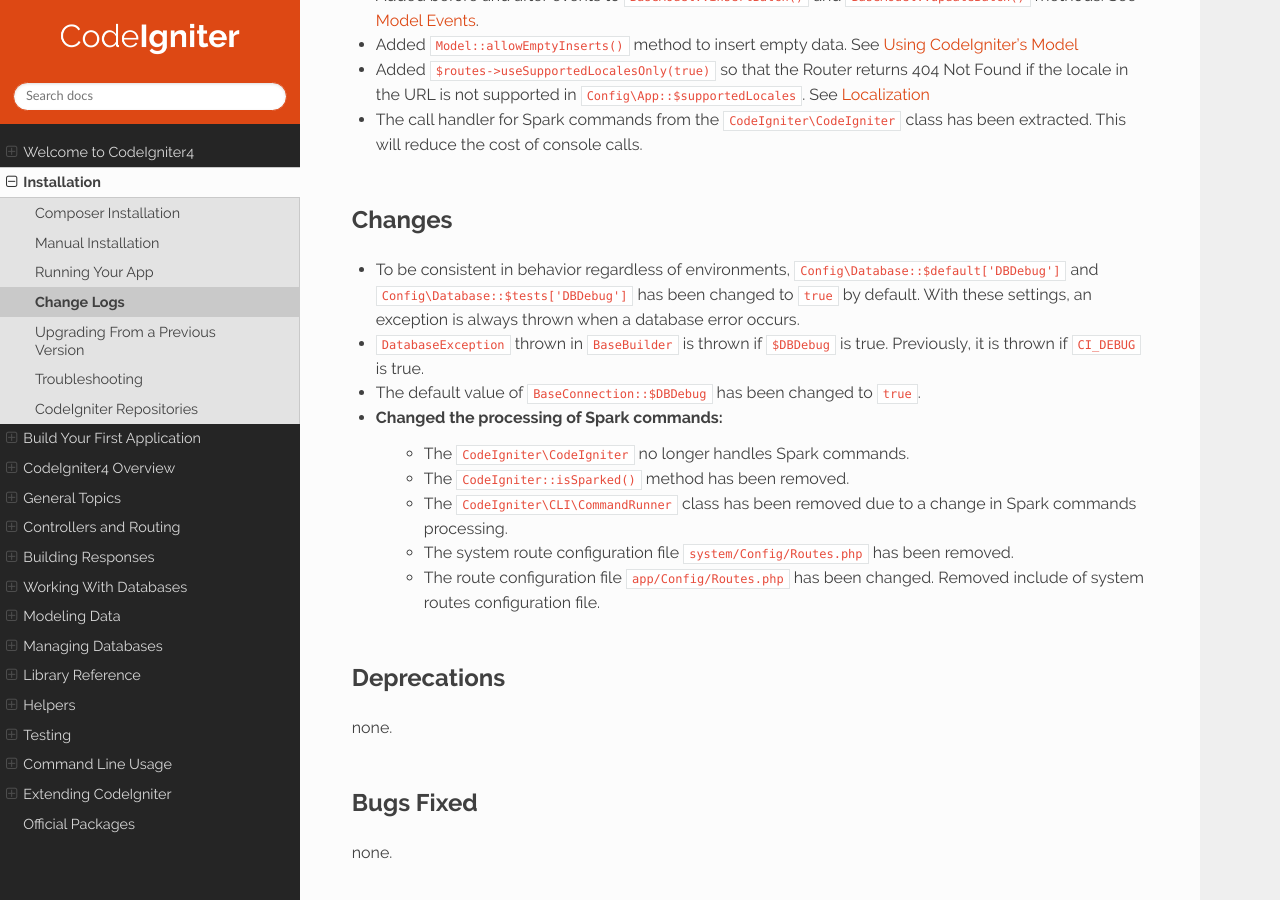
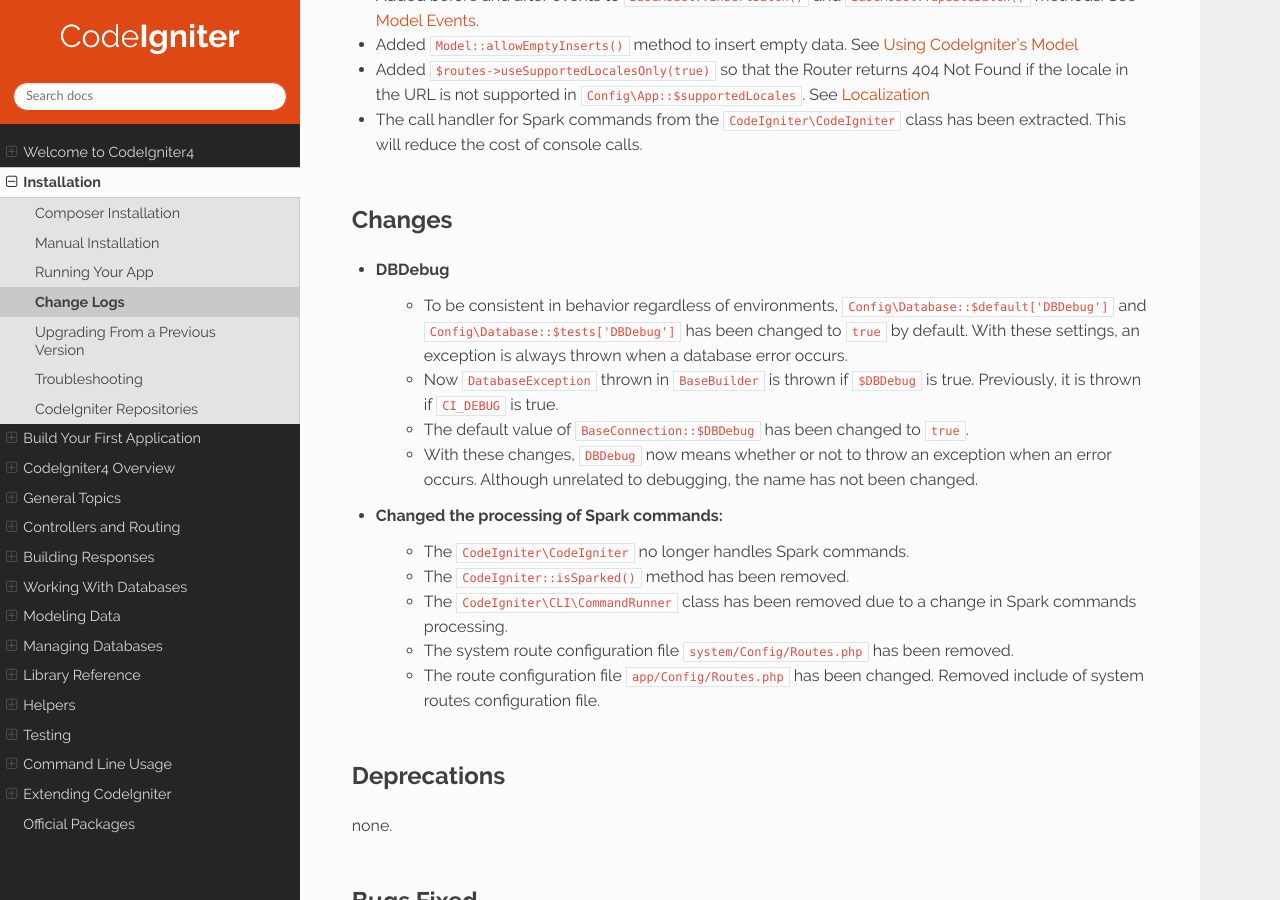
Before and after one commit to NEKOGET/ci4_user_guide_src, a Sphinx documentation site: the page built from source/changelogs/v4.3.0.rst, in a window 1280 px wide and 900 px high, scrolled down 1073 px. Built offline with Sphinx 7.4.7 and the Read the Docs theme 2.0.0, drawn with Linux system fonts in a browser that asks for light colours.

Commit message:
docs: add about DBDebug

```diff
--- a/source/changelogs/v4.3.0.rst
+++ b/source/changelogs/v4.3.0.rst
@@ -41,9 +41,11 @@ Enhancements
 Changes
 *******
 
-- To be consistent in behavior regardless of environments, ``Config\Database::$default['DBDebug']`` and ``Config\Database::$tests['DBDebug']`` has been changed to ``true`` by default. With these settings, an exception is always thrown when a database error occurs.
-- ``DatabaseException`` thrown in ``BaseBuilder`` is thrown if ``$DBDebug`` is true. Previously, it is thrown if ``CI_DEBUG`` is true.
-- The default value of ``BaseConnection::$DBDebug`` has been changed to ``true``.
+- DBDebug
+    - To be consistent in behavior regardless of environments, ``Config\Database::$default['DBDebug']`` and ``Config\Database::$tests['DBDebug']`` has been changed to ``true`` by default. With these settings, an exception is always thrown when a database error occurs.
+    - Now ``DatabaseException`` thrown in ``BaseBuilder`` is thrown if ``$DBDebug`` is true. Previously, it is thrown if ``CI_DEBUG`` is true.
+    - The default value of ``BaseConnection::$DBDebug`` has been changed to ``true``.
+    - With these changes, ``DBDebug`` now means whether or not to throw an exception when an error occurs. Although unrelated to debugging, the name has not been changed.
 - Changed the processing of Spark commands:
     - The ``CodeIgniter\CodeIgniter`` no longer handles Spark commands.
     - The ``CodeIgniter::isSparked()`` method has been removed.
```
